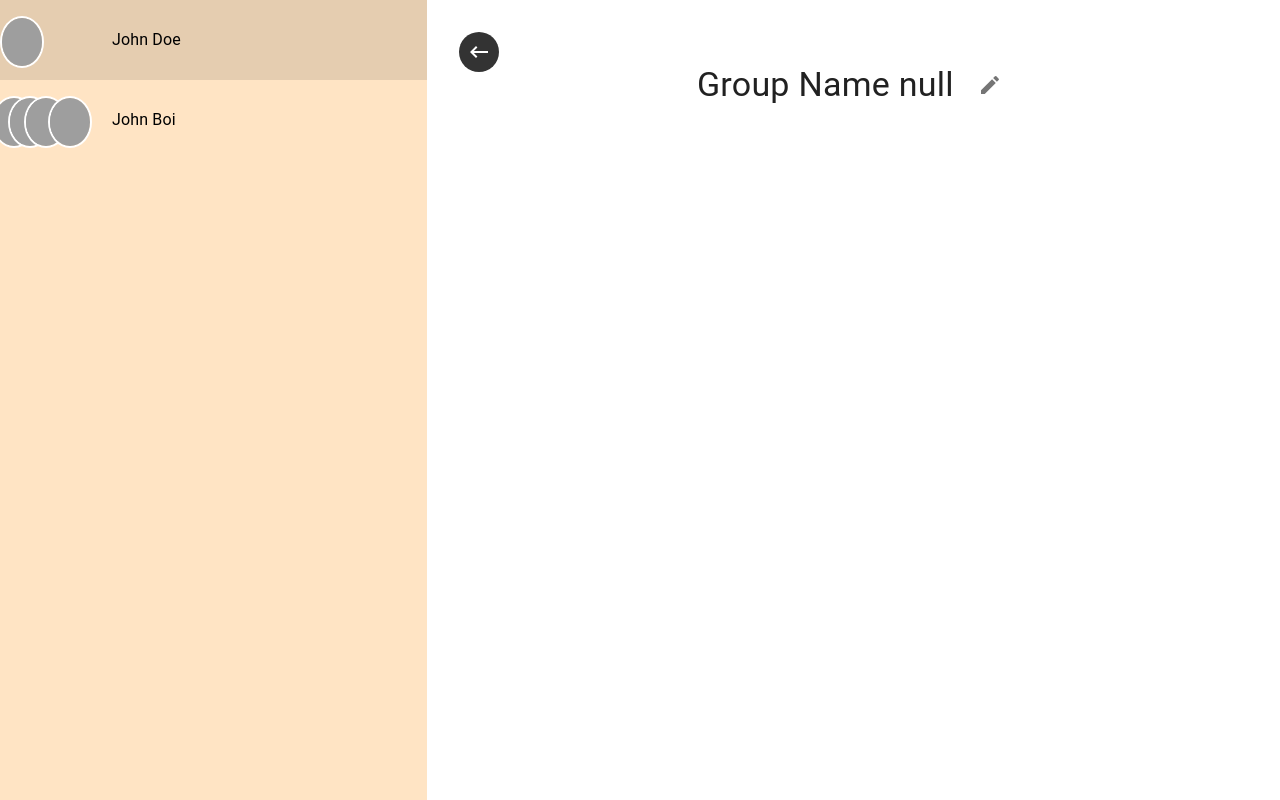
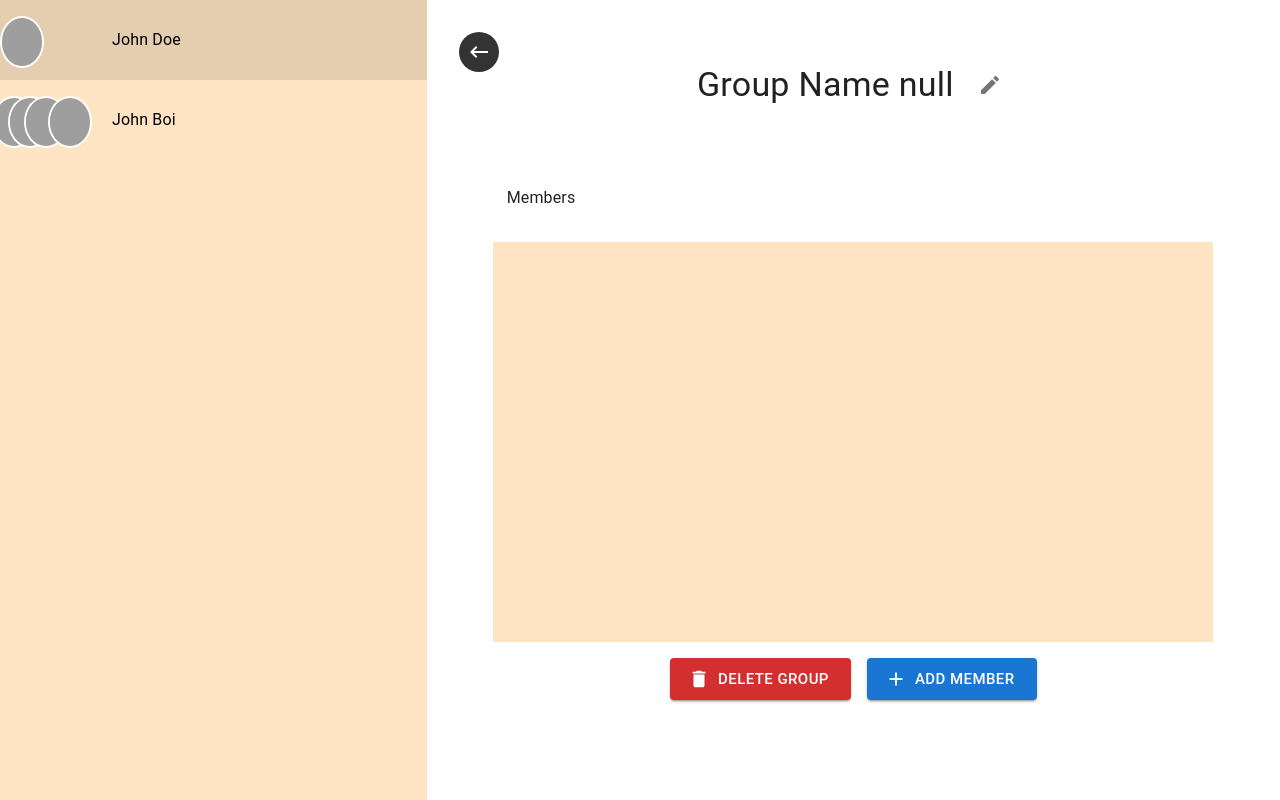
Before and after one commit to Nikhilesh0231/NowChatApp, a React (Vite) app in the folder client/: page /groups in a window 1280 px wide. Built offline with nearby package versions, Linux system fonts and the light colour scheme; grey boxes are pictures that could not be loaded.

Commit message:
new2 25feb

```diff
--- a/client/src/pages/Groups.jsx
+++ b/client/src/pages/Groups.jsx
@@ -1,6 +1,6 @@
 import React, { memo, useEffect, useState } from 'react'
-import {Box, Drawer, Grid, IconButton,Stack,TextField,Tooltip, Typography } from "@mui/material"
-import { Done, Edit, KeyboardBackspace, Menu } from "@mui/icons-material"
+import {Box, Button, Drawer, Grid, IconButton,Stack,TextField,Tooltip, Typography } from "@mui/material"
+import { Add, Delete, Done, Edit, KeyboardBackspace, Menu } from "@mui/icons-material"
 import { matBlack } from '../components/constants/color'
 import {useNavigate,useSearchParams} from "react-router-dom";
 import {Link} from '../components/styles/StyledComponent'
@@ -17,8 +17,13 @@ function Groups() {
 
 
   const [isMobileMenuOpen,setIsMobileMenuOpen]=useState(false);
+
   const [isEdit,setIsEdit]=useState(false);
+
+  const [confirmDeleteDialog,setConfirmDeleteDialog] = useState(false);
+
   const [groupName,setGroupName]=useState("");
+
   const [groupNameUpdatedValue,setGroupNameUpdatedValue]=useState("");
 
 
@@ -37,6 +42,14 @@ function Groups() {
   const updateGroupName = () => {
     setIsEdit(false);
     console.log(groupNameUpdatedValue)
+  }
+
+  const confirmDeleteHandler = () => {
+    console.log("Delete Group");
+  }
+
+  const openAddMemberHandler = () => {
+    console.log("Add Member");
   }
 
   useEffect(()=>{
@@ -88,6 +101,11 @@ function Groups() {
       }
     </Stack>
 
+    const ButtonGroup = <Stack direction={{sm:"row",xs:"column-reverse"}} spacing={"1rem"} p={{sm:"1rem",xs:"0",md:"1rem 4rem",}}>
+      <Button onClick={confirmDeleteHandler} startIcon={<Delete/>} size='large' color='error' variant='contained'>Delete Group</Button>
+      <Button onClick={openAddMemberHandler} startIcon={<Add/>} size='large' variant='contained'>Add Member</Button>
+    </Stack>
+
   return (
     <Grid container height={"100vh"}>
       <Grid item sm={4} sx={{display:{xs:"none",sm:"block",},}} bgcolor={"bisque"}>
@@ -96,7 +114,16 @@ function Groups() {
       <Grid item xs={12} sm={8} sx={{display:"flex",flexDirection:"column",alignItems:"center",position:"relative",padding:"1rem 3rem",}}>
           {IconBtns}
 
-          {groupName &&  GroupName}
+          {groupName && ( <>
+            {GroupName}
+            <Typography margin={"2rem"} alignSelf={"flex-start"} variant='body1'>Members</Typography>
+            <Stack maxWidth={"45rem"} width={"100%"} boxSizing={"border-box"} padding={{sm:"1rem",xs:"0",md:"1rem 4rem"}} spacing={"2rem"} bgcolor={"bisque"} height={"50vh"} overflow={"auto"}>
+              {/* Members */}
+            </Stack>
+
+            {ButtonGroup}
+
+          </>)}
       </Grid>
       <Drawer sx={{
         display:{
```
